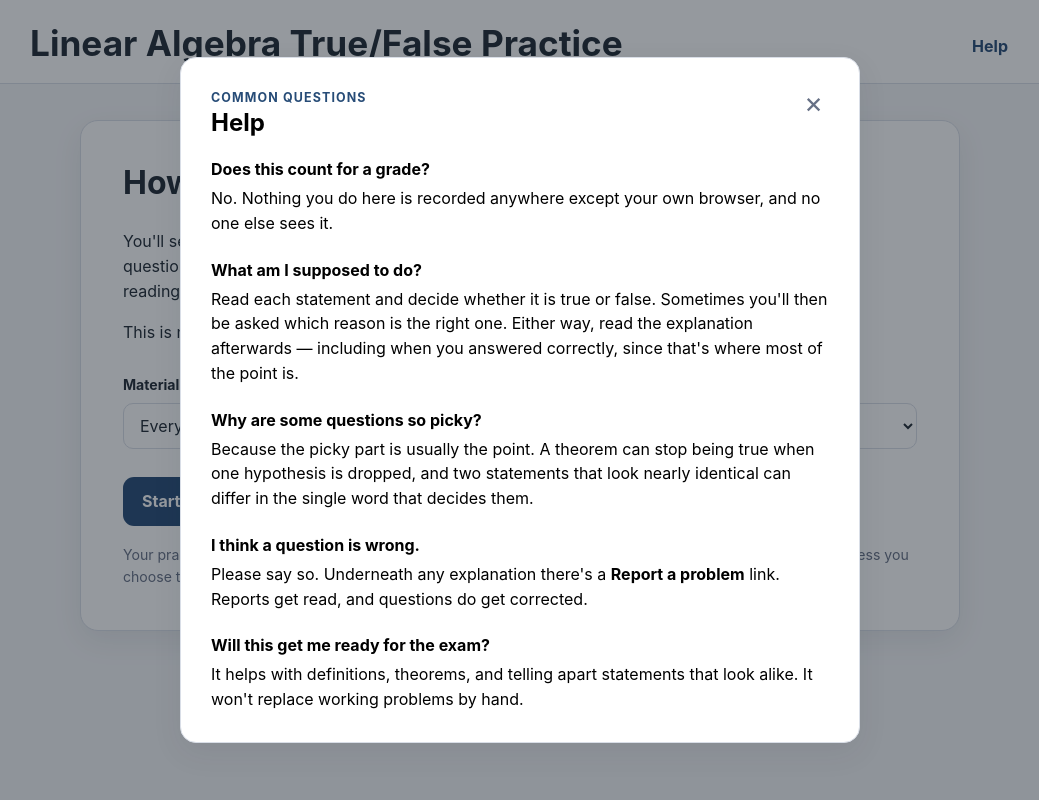
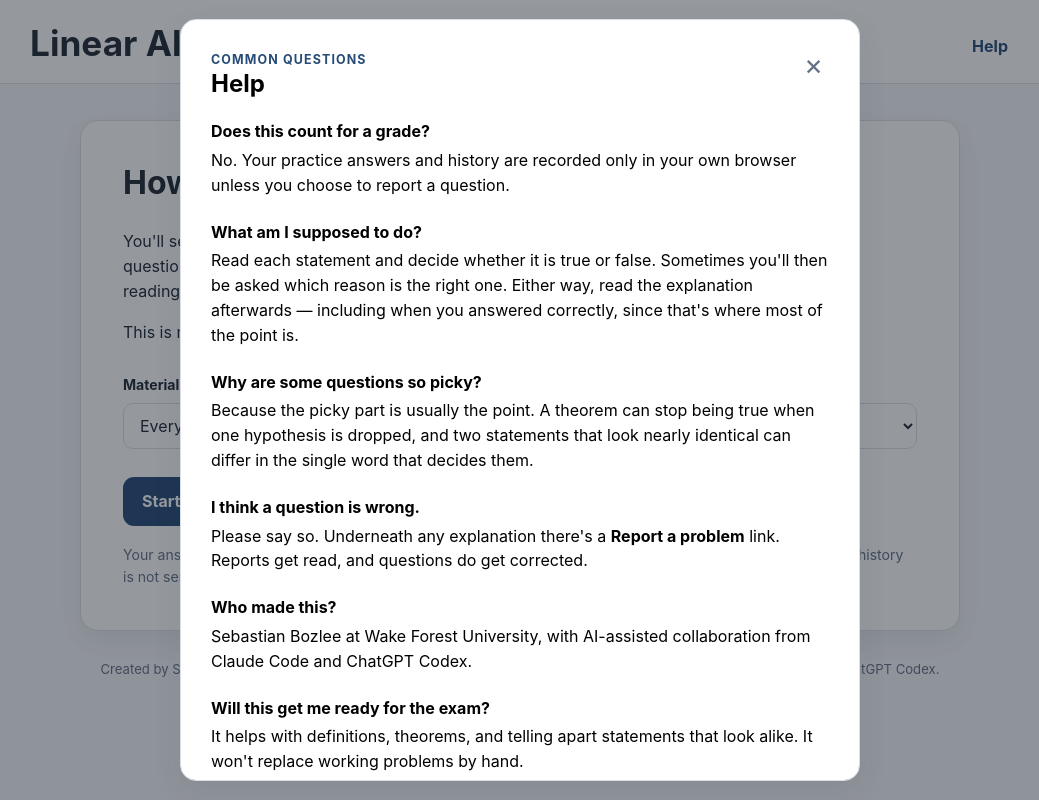
Before and after one commit to Sebo2151/linear-algebra-concept-check, a website: page index.html in a window 1280 px wide. Both pictures are taken after a click on the button "Help". Shown: the whole page, without its empty margins (120-1159 px from the left). Drawn offline with nearby package versions, Linux system fonts and the light colour scheme.

Commit message:
Add publication license and attribution

```diff
--- a/index.html
+++ b/index.html
@@ -84,8 +84,8 @@
       </div>
 
       <p class="privacy-note">
-        Your practice history stays in this browser. There's no account and no grade,
-        and nothing is sent anywhere unless you choose to report a question.
+        Your answers and practice history stay in this browser. There's no account
+        for practice and no grade, and that history is not sent when you use the app.
       </p>
     </section>
 
@@ -152,6 +152,12 @@
     </section>
   </main>
 
+  <footer class="site-footer">
+    Created by Sebastian Bozlee, Wake Forest University. Developed with
+    AI-assisted collaboration from Claude Code and ChatGPT Codex. Released under
+    the MIT License.
+  </footer>
+
   <dialog id="reportDialog">
     <form method="dialog">
       <button class="dialog-close" aria-label="Close" value="close">×</button>
@@ -190,8 +196,8 @@
 
       <h3>Does this count for a grade?</h3>
       <p>
-        No. Nothing you do here is recorded anywhere except your own browser, and
-        no one else sees it.
+        No. Your practice answers and history are recorded only in your own
+        browser unless you choose to report a question.
       </p>
 
       <h3>What am I supposed to do?</h3>
@@ -215,6 +221,12 @@
         problem</strong> link. Reports get read, and questions do get corrected.
       </p>
 
+      <h3>Who made this?</h3>
+      <p>
+        Sebastian Bozlee at Wake Forest University, with AI-assisted collaboration
+        from Claude Code and ChatGPT Codex.
+      </p>
+
       <h3>Will this get me ready for the exam?</h3>
       <p>
         It helps with definitions, theorems, and telling apart statements that look
--- a/package.json
+++ b/package.json
@@ -3,6 +3,8 @@
   "private": true,
   "version": "0.1.0",
   "description": "Static conceptual practice app for introductory linear algebra",
+  "author": "Sebastian Bozlee (Wake Forest University)",
+  "license": "MIT",
   "scripts": {
     "test": "node tests/validate-questions.mjs && node tests/sampling.test.mjs && node tools/check-homework.mjs",
     "check:homework": "node tools/check-homework.mjs",
--- a/styles.css
+++ b/styles.css
@@ -68,6 +68,14 @@ h2 { line-height: 1.25; }
 main {
   width: min(880px, calc(100% - 28px));
   margin: 36px auto 64px;
+}
+
+.site-footer {
+  width: min(880px, calc(100% - 28px));
+  margin: -36px auto 42px;
+  color: var(--muted);
+  font-size: .82rem;
+  text-align: center;
 }
 
 .panel {
```
Also changed, not shown: AI_HANDOFF.md (+3 -3 lines), README.md, 1 other file.
